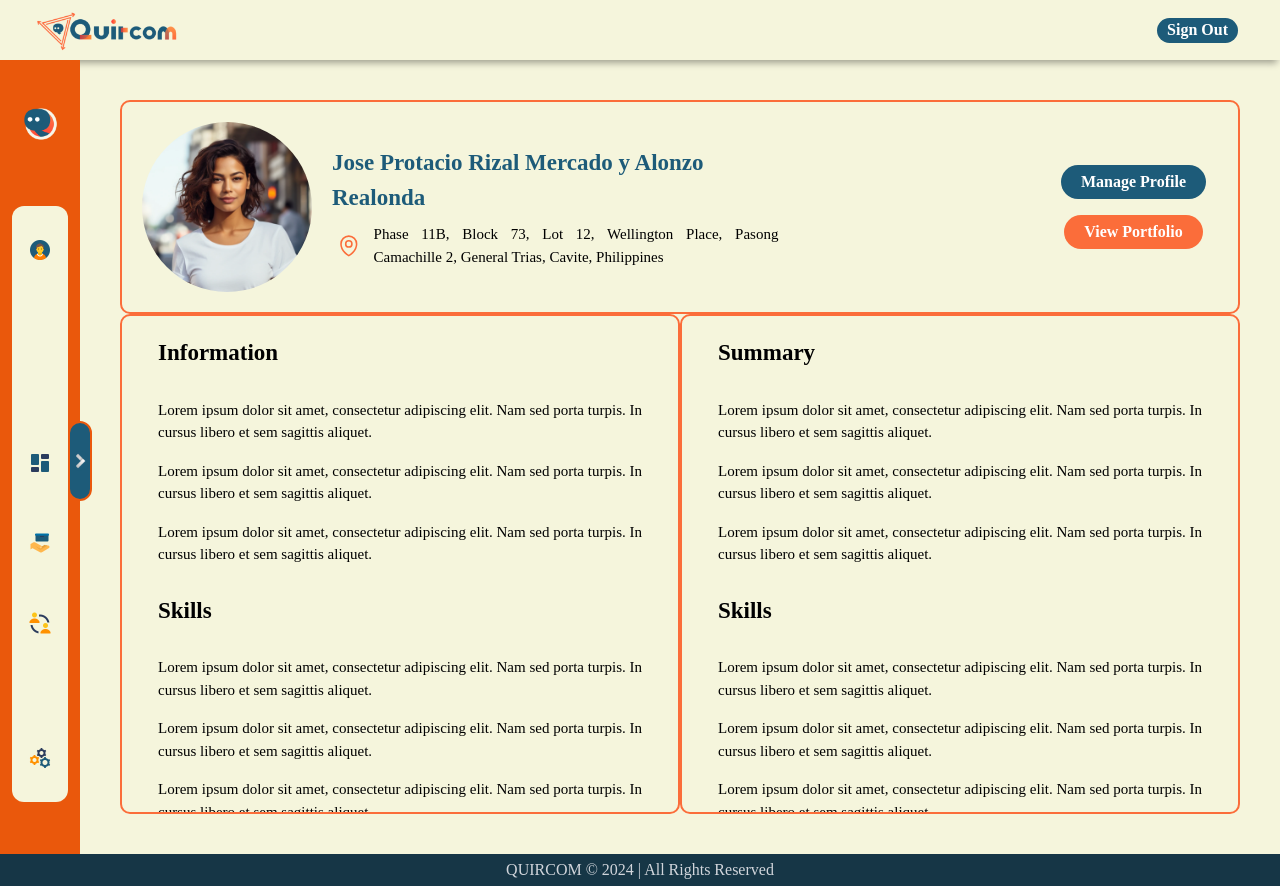
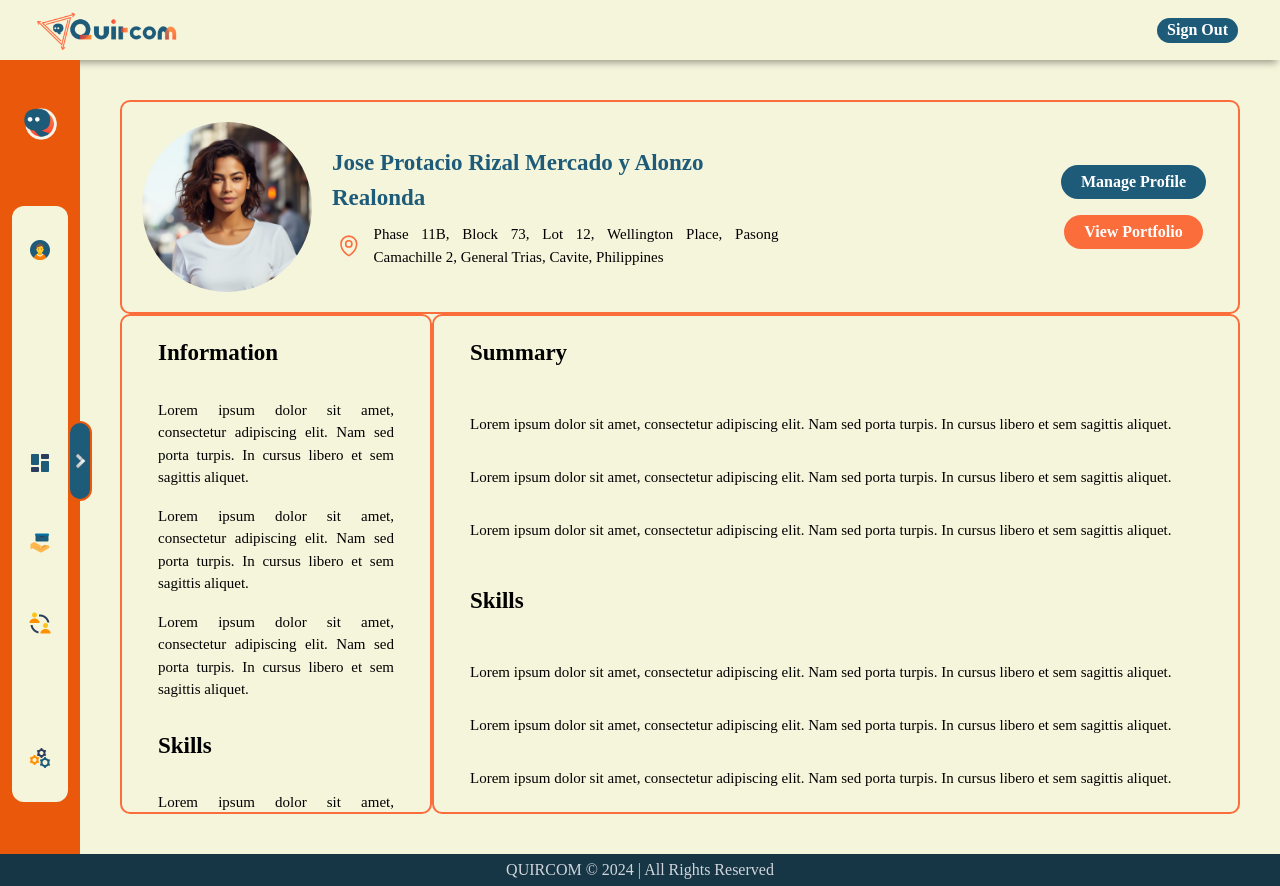
Before and after one commit to jianDeveloper/quircom, a React (Vite) app: page /client/profile in a window 1280 px wide. Built offline with nearby package versions, Linux system fonts and the light colour scheme.

Commit message:
done profile

```diff
--- a/src/client/CProfile.jsx
+++ b/src/client/CProfile.jsx
@@ -62,9 +62,6 @@ function CProfile() {
             <p className=' mx-9 my-2 text-black text-[15px] text-justify'>Lorem ipsum dolor sit amet, consectetur adipiscing elit. Nam sed porta turpis. In cursus libero et sem sagittis aliquet. </p>
             <p className=' mx-9 my-2 text-black text-[15px] text-justify'>Lorem ipsum dolor sit amet, consectetur adipiscing elit. Nam sed porta turpis. In cursus libero et sem sagittis aliquet. </p>
             <p className=' mx-9 my-2 text-black text-[15px] text-justify'>Lorem ipsum dolor sit amet, consectetur adipiscing elit. Nam sed porta turpis. In cursus libero et sem sagittis aliquet. </p>
-            <p className=' mx-9 my-2 text-black text-[15px] text-justify'>Lorem ipsum dolor sit amet, consectetur adipiscing elit. Nam sed porta turpis. In cursus libero et sem sagittis aliquet. </p>
-            <p className=' mx-9 my-2 text-black text-[15px] text-justify'>Lorem ipsum dolor sit amet, consectetur adipiscing elit. Nam sed porta turpis. In cursus libero et sem sagittis aliquet. </p>
-            <p className=' mx-9 my-2 text-black text-[15px] text-justify'>Lorem ipsum dolor sit amet, consectetur adipiscing elit. Nam sed porta turpis. In cursus libero et sem sagittis aliquet. </p>
           </div>
         </div>
         </main>
--- a/src/client/profile.css
+++ b/src/client/profile.css
@@ -79,7 +79,7 @@
   flex-wrap: wrap;
   flex-basis: 250px;
   flex-grow: 1;
-  overflow-y: scroll;
+  overflow-y: auto;
   border-width: 2px;
   border-color: #FB6D3A;
   border-radius: 10px;
@@ -92,8 +92,8 @@
   flex-direction: row;
   flex-wrap: wrap;
   flex-basis: 250px;
-  flex-grow: 1;
-  overflow-y: scroll;
+  flex-grow: 9;
+  overflow-y: auto;
   border-width: 2px;
   border-color: #FB6D3A;
   border-radius: 10px;
```
